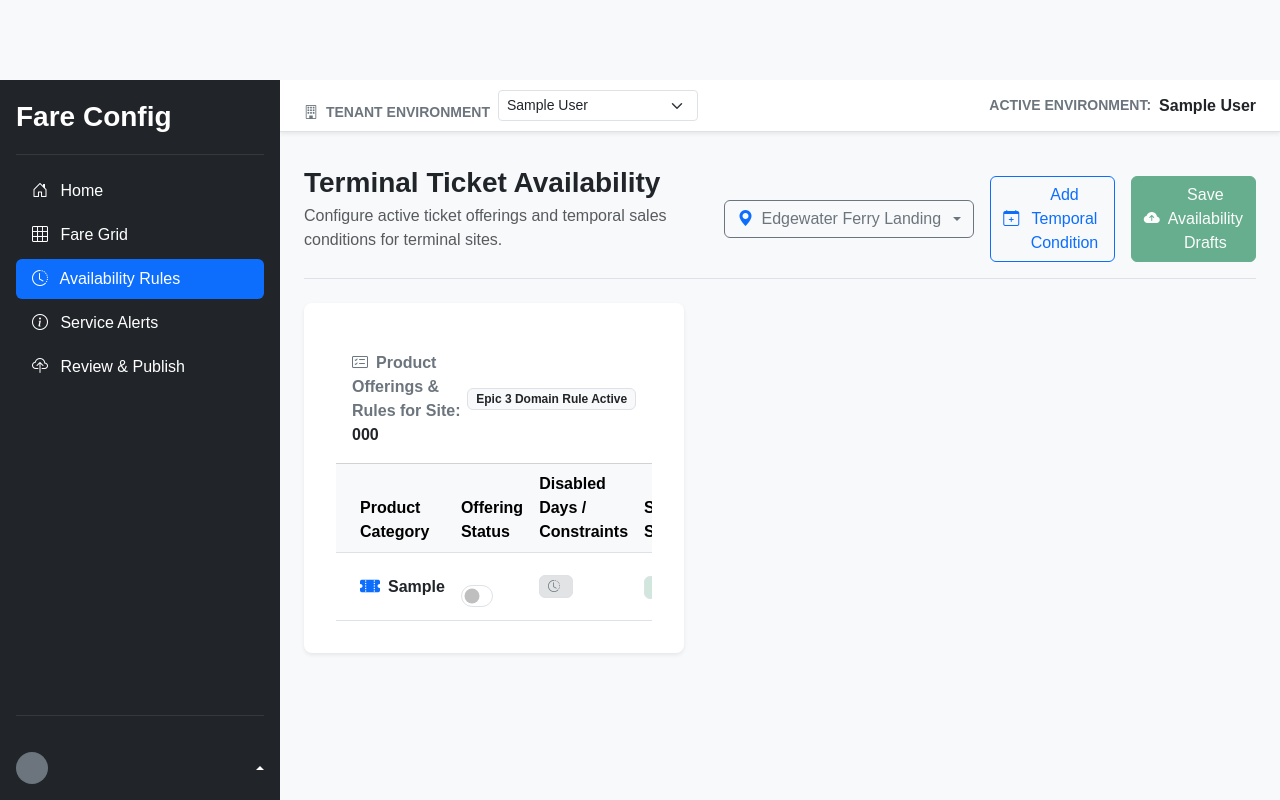
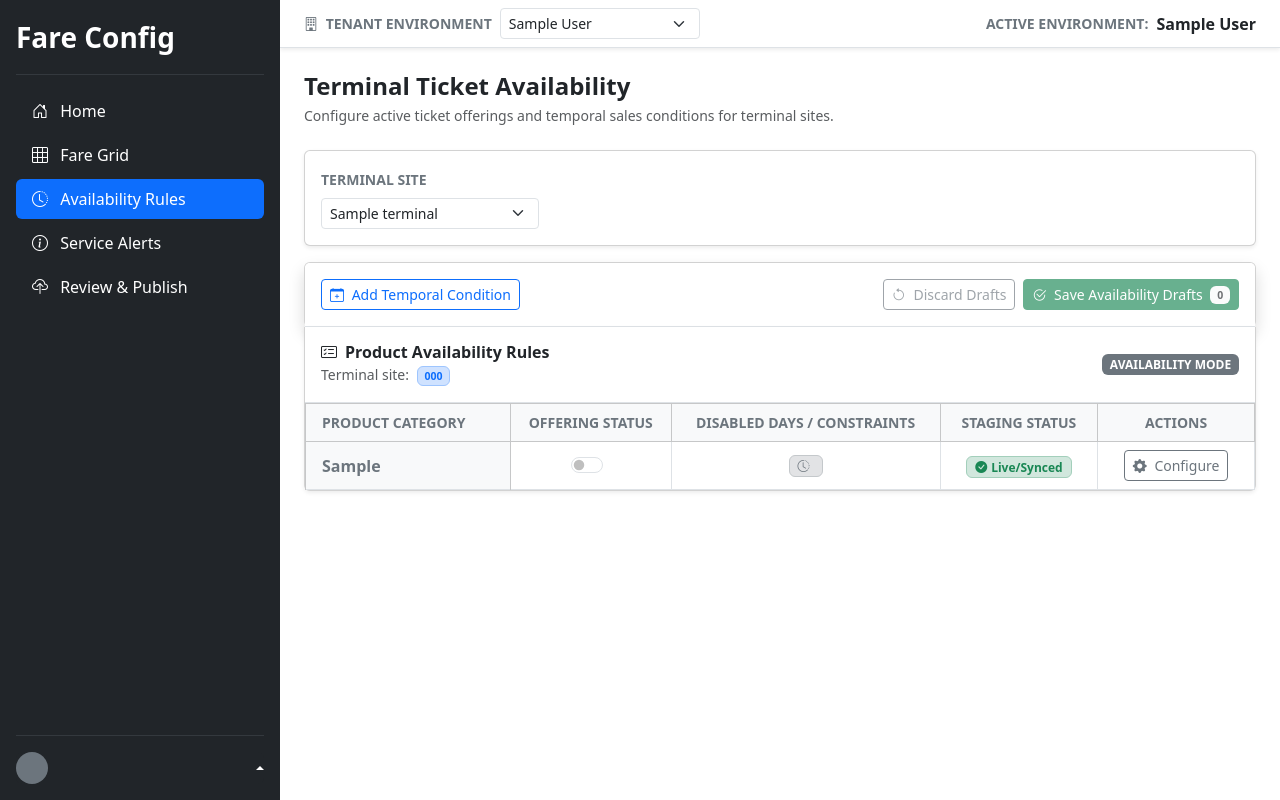
Before and after one commit to harpoonwithaz/nyw-fare-config, a Spring app: template src/main/resources/templates/availability/availability.html in a window 1280 px wide. Run offline with Thymeleaf, Linux system fonts and the light colour scheme; the template is opened without the code that fills it: most values are stand-ins (such as "Sample title", 1, 10 or a date in 2020); data that the repository does not hold is empty; some of the project's set-up classes (security, data sources, template engines, error pages and the like) are left out, and stand-ins take their place.

Commit message:
update the look of epic3 to match epic2

```diff
--- a/src/main/resources/templates/availability/availability.html
+++ b/src/main/resources/templates/availability/availability.html
@@ -1,16 +1,19 @@
 <!DOCTYPE html>
-<html xmlns:th="http://www.thymeleaf.org">
+<html lang="en" xmlns:th="http://www.thymeleaf.org">
+
 <head>
   <meta charset="UTF-8">
   <meta name="viewport" content="width=device-width, initial-scale=1.0">
-    <meta name="_csrf" th:content="${_csrf?.token}">
-    <meta name="_csrf_header" th:content="${_csrf?.headerName}">
+  <meta name="_csrf" th:content="${_csrf.token}">
+  <meta name="_csrf_header" th:content="${_csrf.headerName}">
   <title>Terminal & Product Availability | NYW Fare Config</title>
+  <!-- Bootstrap 5 CSS -->
   <link href="https://cdn.jsdelivr.net/npm/bootstrap@5.3.3/dist/css/bootstrap.min.css" rel="stylesheet">
-    <link href="https://cdn.jsdelivr.net/npm/bootstrap-icons@1.11.3/font/bootstrap-icons.min.css" rel="stylesheet">
-    <link rel="stylesheet" th:href="@{/style.css}">
+  <!-- Bootstrap Icons -->
+  <link rel="stylesheet" href="https://cdn.jsdelivr.net/npm/bootstrap-icons@1.11.3/font/bootstrap-icons.min.css">
 </head>
-<body class="d-flex vh-100 overflow-hidden bg-light">
+
+<body class="d-flex vh-100 overflow-hidden">
 
   <!-- Sidebar -->
   <div th:replace="~{fragments/sidebar :: sidebar-nav('availability')}"></div>
@@ -24,79 +27,110 @@
     <!-- Main Content Area -->
     <main class="flex-grow-1 p-4 overflow-y-auto" style="min-width: 0;">
 
-        <!-- No Tenant Selected Feedback Card -->
-        <th:block th:if="${tenantContext.selectedTenant == null}">
-            <div th:replace="~{fare/fragments/feedback-card :: feedback-card('No Tenant Selected: Choose an active tenant above to configure terminal product availability.', 'info')}"></div>
-        </th:block>
-
-        <th:block th:if="${tenantContext.selectedTenant != null}">
-            <div class="d-flex justify-content-between align-items-center mb-4 pb-3 border-bottom">
+      <!-- Header Section -->
+      <div class="d-flex justify-content-between align-items-center mb-4">
         <div>
-                    <h2 class="h3 fw-bold mb-1">Terminal Ticket Availability</h2>
-                    <p class="text-muted mb-0">Configure active ticket offerings and temporal sales conditions for terminal sites.</p>
-                </div>
-                <div class="d-flex align-items-center gap-3">
-                    <!-- Terminal Selector -->
-                    <div class="dropdown">
-                        <button class="btn btn-outline-secondary dropdown-toggle d-flex align-items-center gap-2"
-                                type="button" id="terminalSelectDropdown" data-bs-toggle="dropdown" aria-expanded="false">
-                            <i class="bi bi-geo-alt-fill text-primary"></i>
-                            <span th:text="${siteCode == 'MIDTOWN' ? 'Midtown / W. 39th St' : (siteCode == 'PIER11' ? 'Pier 11 / Wall St' : (siteCode == 'BROOKFD' ? 'Brookfield Place' : 'Edgewater Ferry Landing'))}">Midtown / W. 39th St</span>
-                        </button>
-                        <ul class="dropdown-menu dropdown-menu-end shadow-sm" aria-labelledby="terminalSelectDropdown">
-                            <li th:each="t : ${terminals}">
-                                <a class="dropdown-item d-flex align-items-center gap-2"
-                                   th:classappend="${t.code == siteCode} ? 'active' : ''"
-                                   th:href="@{/availability(site=${t.code})}">
-                                    <i class="bi bi-building"></i>
-                                    <span th:text="${t.name}">Terminal Name</span>
-                                </a>
-                            </li>
-                        </ul>
-                    </div>
-
-                    <!-- Global Action Buttons -->
-                    <button id="btnOpenConditionModal" class="btn btn-outline-primary d-flex align-items-center gap-2"
-                            data-bs-toggle="modal" data-bs-target="#conditionBuilderModal">
-                        <i class="bi bi-calendar-plus"></i>
-                        <span>Add Temporal Condition</span>
-                    </button>
-
-                    <button id="btnSaveAvailabilityDrafts" class="btn btn-success d-flex align-items-center gap-2 disabled" disabled>
-                        <i class="bi bi-cloud-arrow-up-fill"></i>
-                        <span>Save Availability Drafts</span>
-                    </button>
+          <h2 class="h4 fw-bold mb-1">Terminal Ticket Availability</h2>
+          <p class="text-muted small mb-0">Configure active ticket offerings and temporal sales conditions for terminal
+            sites.</p>
         </div>
       </div>
 
+      <!-- No Tenant Selected Feedback Card -->
+      <th:block th:if="${tenantContext.selectedTenant == null}">
+        <div
+          th:replace="~{fare/fragments/feedback-card :: feedback-card('No Tenant Selected: Choose an active tenant above to configure terminal product availability.', 'info')}">
+        </div>
+      </th:block>
+
       <!-- Notification Banner -->
-            <div id="availabilityAlert" class="alert alert-info alert-dismissible fade show d-none mb-4 shadow-sm" role="alert">
+      <div id="availabilityAlert" class="alert alert-info alert-dismissible fade show d-none mb-3 shadow-sm"
+        role="alert">
         <i class="bi bi-info-circle-fill me-2"></i>
-                <span id="availabilityAlertText">Modifications are held in client staging buffer. Click "Save Availability Drafts" to persist to DB.</span>
+        <span id="availabilityAlertText">Modifications are held in client staging buffer. Click "Save Availability
+          Drafts" to persist to DB.</span>
         <button type="button" class="btn-close" data-bs-dismiss="alert" aria-label="Close"></button>
       </div>
 
-            <!-- Availability Table Card -->
-            <div class="card border-0 shadow-sm">
-                <div class="card-header bg-white py-3 d-flex justify-content-between align-items-center">
-                    <span class="fw-semibold text-secondary">
-                        <i class="bi bi-card-checklist me-2"></i>Product Offerings & Rules for Site:
-                        <strong class="text-dark" th:text="${siteCode}">MIDTOWN</strong>
-                    </span>
-                    <span class="badge bg-light text-dark border">Epic 3 Domain Rule Active</span>
+      <!-- Context Selector Card (Filters Only) -->
+      <div class="card shadow-sm mb-3" th:if="${tenantContext.selectedTenant != null}">
+        <div class="card-body p-3">
+          <form th:action="@{/availability}" method="get" class="row g-3 align-items-end">
+            <!-- Terminal Selector -->
+            <div class="col-md-3 col-sm-6">
+              <label for="siteSelect" class="form-label fw-semibold small text-uppercase text-secondary">
+                Terminal Site
+              </label>
+              <div class="input-group input-group-sm">
+                <select id="siteSelect" name="site" class="form-select" onchange="this.form.submit()">
+                  <option th:each="t : ${terminals}" th:value="${t.code}" th:selected="${t.code == siteCode}"
+                    th:text="${t.name}">
+                    Terminal Name
+                  </option>
+                </select>
               </div>
-                <div class="card-body p-0">
-                    <div th:replace="~{availability/fragments/availability-table :: availabilityTable}"></div>
+            </div>
+          </form>
         </div>
       </div>
 
-            <!-- Modal Include -->
-            <div th:replace="~{availability/fragments/group-edit-modal :: conditionBuilderModal}"></div>
-        </th:block>
+      <!-- Action Bar (Visible only when context is selected) -->
+      <div class="card shadow border-bottom-0" th:if="${tenantContext.selectedTenant != null}">
+
+        <!-- Operational Controls & Save/Discard Actions -->
+        <div
+          class="card-header bg-white border-bottom py-3 px-3 d-flex flex-wrap justify-content-between align-items-center gap-2">
+
+          <!-- Actions -->
+          <div class="d-flex flex-wrap gap-2 align-items-center">
+            <button type="button" id="btnOpenConditionModal" class="btn btn-outline-primary btn-sm"
+              data-bs-toggle="modal" data-bs-target="#conditionBuilderModal">
+              <i class="bi bi-calendar-plus me-1"></i>
+              <span>Add Temporal Condition</span>
+            </button>
+          </div>
+
+          <!-- Edit State Actions -->
+          <div class="d-flex align-items-center gap-2">
+            <button type="button" class="btn btn-outline-secondary btn-sm" disabled id="discardDraftsBtn">
+              <i class="bi bi-arrow-counterclockwise me-1"></i> Discard Drafts
+            </button>
+            <button type="button" id="btnSaveAvailabilityDrafts" class="btn btn-success btn-sm" disabled>
+              <i class="bi bi-check2-circle me-1"></i> Save Availability Drafts
+              <span class="badge bg-light text-dark ms-1" id="changesCounter">0</span>
+            </button>
+          </div>
+
+        </div>
+
+      </div>
+
+      <div th:if="${tenantContext.selectedTenant != null}"
+        class="card shadow-sm border-top-0 mb-4 rounded-top-0">
+        <div class="card-header bg-white py-3 d-flex justify-content-between align-items-center border-bottom">
+          <div>
+            <h6 class="mb-0 fw-bold text-dark">
+              <i class="bi bi-card-checklist me-2"></i>Product Availability Rules
+            </h6>
+            <small class="text-muted">
+              Terminal site:
+              <span class="badge bg-primary-subtle text-primary border border-primary-subtle ms-1"
+                th:text="${siteCode}">MIDTOWN</span>
+            </small>
+          </div>
+          <span class="badge bg-secondary">AVAILABILITY MODE</span>
+        </div>
+        <div th:replace="~{availability/fragments/availability-table :: availabilityTable}"></div>
+      </div>
     </main>
   </div>
+
+  <!-- Modal Include -->
+  <div th:if="${tenantContext.selectedTenant != null}"
+    th:replace="~{availability/fragments/group-edit-modal :: conditionBuilderModal}"></div>
 
   <script src="https://cdn.jsdelivr.net/npm/bootstrap@5.3.3/dist/js/bootstrap.bundle.min.js"></script>
   <script th:src="@{/js/availability.js}"></script>
 </body>
+
 </html>
--- a/src/main/resources/templates/availability/fragments/availability-table.html
+++ b/src/main/resources/templates/availability/fragments/availability-table.html
@@ -3,34 +3,44 @@
 <body>
 
 <div th:fragment="availabilityTable" class="table-responsive">
-    <table class="table table-hover align-middle mb-0" id="availabilityTable">
-        <thead class="table-light border-bottom">
+    <table class="table table-bordered align-middle mb-0 text-center availability-table" id="availabilityTable">
+        <thead class="table-light">
             <tr>
-                <th scope="col" class="ps-4" style="width: 25%;">Product Category</th>
-                <th scope="col" style="width: 20%;">Offering Status</th>
-                <th scope="col" style="width: 30%;">Disabled Days / Constraints</th>
-                <th scope="col" style="width: 15%;">Staging Status</th>
-                <th scope="col" class="text-end pe-4" style="width: 10%;">Actions</th>
+                <th scope="col" class="text-secondary small text-uppercase text-start ps-3"
+                    style="min-width: 180px;">
+                    Product Category
+                </th>
+                <th scope="col" class="text-secondary small text-uppercase" style="min-width: 130px;">
+                    Offering Status
+                </th>
+                <th scope="col" class="text-secondary small text-uppercase" style="min-width: 130px;">
+                    Disabled Days / Constraints
+                </th>
+                <th scope="col" class="text-secondary small text-uppercase" style="min-width: 130px;">
+                    Staging Status
+                </th>
+                <th scope="col" class="text-secondary small text-uppercase" style="min-width: 130px;">
+                    Actions
+                </th>
             </tr>
         </thead>
         <tbody>
             <tr th:each="prod : ${availabilityView.ticketProducts}" th:data-product="${prod}" th:data-site="${siteCode}">
-                <td class="ps-4 fw-semibold text-dark">
+                <td class="table-light text-secondary fw-semibold text-start ps-3">
                     <div class="d-flex align-items-center gap-2">
-                        <i class="bi bi-ticket-perforated-fill text-primary fs-5"></i>
                         <span th:text="${prod}">ADULT_ONEWAY</span>
                     </div>
                 </td>
 
-                <td>
-                    <div class="form-check form-switch custom-switch">
-                        <input class="form-check-input availability-toggle"
+                <td class="py-2 px-3">
+                    <div class="form-check form-switch d-inline-flex align-items-center justify-content-center mb-0 custom-switch">
+                        <input class="form-check-input mt-0 availability-toggle"
                                type="checkbox"
                                role="switch"
                                th:id="${'toggle-' + prod}"
                                th:checked="${availabilityView.isProductAvailable(prod)}"
                                th:data-product="${prod}">
-                        <label class="form-check-label fw-medium ms-2 status-label"
+                        <label class="form-check-label fw-bold text-dark ms-2 status-label"
                                th:for="${'toggle-' + prod}"
                                th:text="${availabilityView.isProductAvailable(prod) ? 'Available' : 'Unavailable'}">
                             Available
@@ -38,29 +48,29 @@
                     </div>
                 </td>
 
-                <td>
-                    <div class="temporal-condition-badge-container d-flex align-items-center gap-2">
-                        <span class="badge border condition-badge"
-                              th:classappend="${availabilityView.getConditionForProduct(prod) != null} ? 'bg-info-subtle text-info-emphasis border-info' : 'bg-secondary-subtle text-secondary'">
+                <td class="py-2 px-3">
+                    <div class="temporal-condition-badge-container d-flex justify-content-center align-items-center gap-2">
+                        <span class="badge border px-2 py-1 condition-badge"
+                              th:classappend="${availabilityView.getConditionForProduct(prod) != null} ? 'bg-info-subtle text-info-emphasis border-info-subtle' : 'bg-secondary-subtle text-secondary border-secondary-subtle'">
                             <i class="bi bi-clock-history me-1"></i>
                             <span th:text="${availabilityView.getConditionSummary(prod)}">All Days Active</span>
                         </span>
                     </div>
                 </td>
 
-                <td>
-                    <span class="badge bg-success-subtle text-success border staged-badge">
+                <td class="py-2 px-3">
+                    <span class="badge bg-success-subtle text-success border border-success-subtle px-2 py-1 staged-badge">
                         <i class="bi bi-check-circle-fill me-1"></i>Live/Synced
                     </span>
                 </td>
 
-                <td class="text-end pe-4">
+                <td class="py-2 px-3">
                     <button class="btn btn-sm btn-outline-secondary btn-configure-rule"
                             th:data-product="${prod}"
                             data-bs-toggle="modal"
                             data-bs-target="#conditionBuilderModal"
                             title="Configure Condition">
-                        <i class="bi bi-gear-fill"></i>
+                        <i class="bi bi-gear-fill me-1"></i> Configure
                     </button>
                 </td>
             </tr>
--- a/src/main/resources/templates/availability/fragments/group-edit-modal.html
+++ b/src/main/resources/templates/availability/fragments/group-edit-modal.html
@@ -8,31 +8,36 @@
      tabindex="-1"
      aria-labelledby="conditionBuilderModalLabel"
      aria-hidden="true">
-    <div class="modal-dialog modal-dialog-centered modal-lg">
-        <div class="modal-content border-0 shadow">
+    <div class="modal-dialog modal-dialog-centered modal-lg modal-dialog-scrollable">
+        <div class="modal-content">
             <!-- Modal Header -->
-            <div class="modal-header bg-primary text-white">
-                <h5 class="modal-title d-flex align-items-center gap-2" id="conditionBuilderModalLabel">
-                    <i class="bi bi-clock-history"></i>
-                    <span>Temporal Condition & Rule Builder</span>
-                </h5>
-                <button type="button" class="btn-close btn-close-white" data-bs-dismiss="modal" aria-label="Close"></button>
+            <div class="modal-header">
+                <div>
+                    <h5 class="modal-title fw-bold" id="conditionBuilderModalLabel">
+                        <i class="bi bi-clock-history me-2"></i>
+                        Temporal Condition &amp; Rule Builder
+                    </h5>
+                    <p class="text-muted small mb-0 mt-1">
+                        Configure when this product should be available for sale.
+                    </p>
+                </div>
+                <button type="button" class="btn-close" data-bs-dismiss="modal" aria-label="Close"></button>
             </div>
 
             <!-- Modal Body -->
-            <div class="modal-body p-4">
+            <div class="modal-body">
                 <form id="conditionBuilderForm">
                     <!-- Hidden Target Fields -->
                     <input type="hidden" id="modalProductCode" name="productCode" value="ADULT_ONEWAY">
                     <input type="hidden" id="modalSiteCode" name="siteCode" th:value="${siteCode}">
 
                     <!-- Selected Target Badge -->
-                    <div class="mb-4 p-3 bg-light rounded border d-flex align-items-center justify-content-between">
+                    <div class="mb-4 p-3 bg-light rounded border d-flex align-items-center justify-content-between gap-3">
                         <div>
                             <span class="text-muted small d-block">Target Configuration</span>
                             <strong class="text-dark fs-6" id="modalTargetLabel">Product: ADULT | Site: MIDTOWN</strong>
                         </div>
-                        <span class="badge bg-primary-subtle text-primary border">Story 3.3 Rule Engine</span>
+                        <span class="badge bg-light text-dark border">Epic 3 Rule Engine</span>
                     </div>
 
                     <!-- Condition Type Selector -->
@@ -106,7 +111,7 @@
             </div>
 
             <!-- Modal Footer -->
-            <div class="modal-footer bg-light">
+            <div class="modal-footer">
                 <button type="button" class="btn btn-outline-secondary" data-bs-dismiss="modal">Cancel</button>
                 <button type="button" id="btnApplyCondition" class="btn btn-primary d-flex align-items-center gap-1">
                     <i class="bi bi-check-lg"></i>
```
Lines whose indentation alone changed are shown as unchanged.
